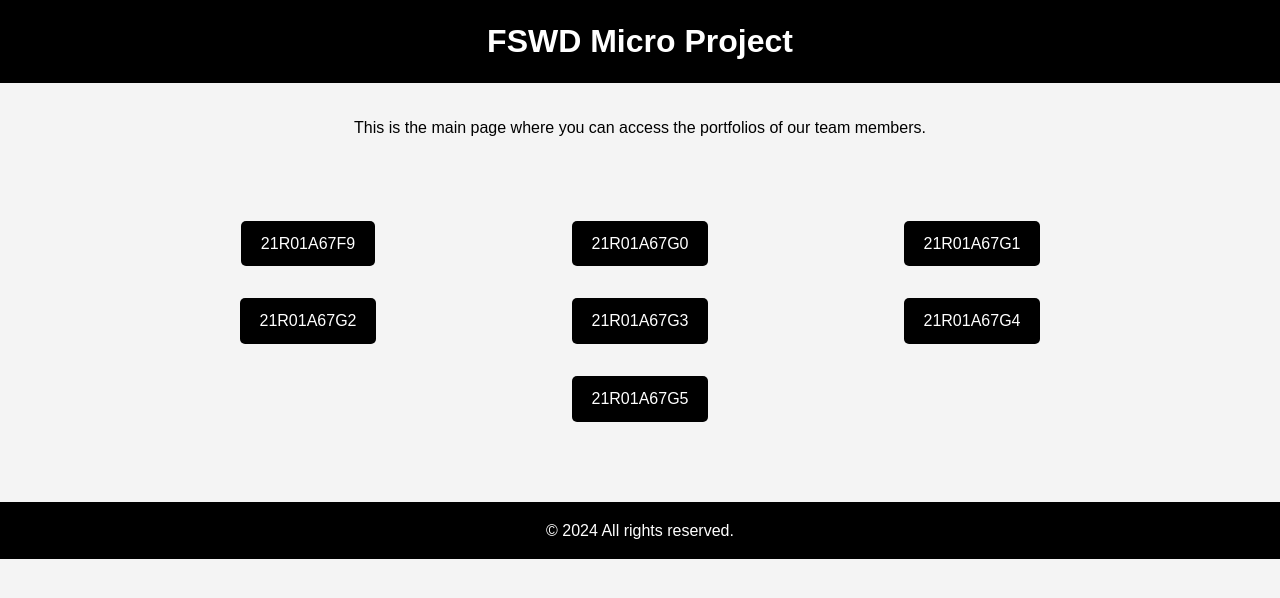
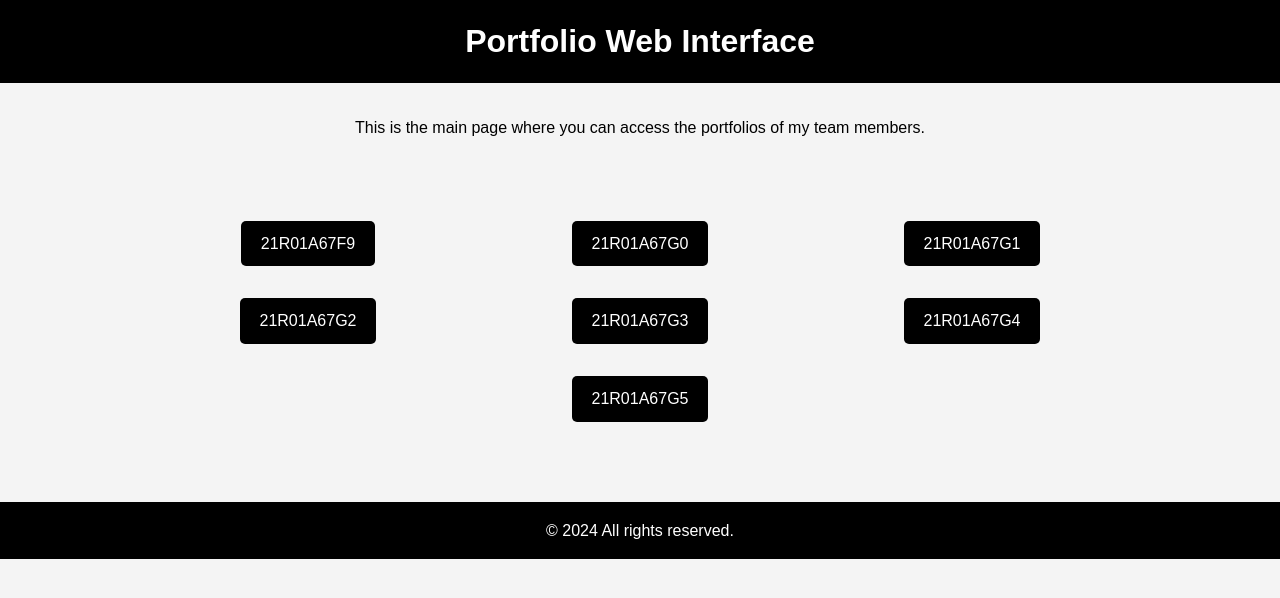
Before and after one commit to karthik1726/PortFolio-Web-Interface, a plain HTML site: page index.html in a window 1280 px wide. Drawn offline with nearby package versions, Linux system fonts and the light colour scheme.

Commit message:
Update index.html

```diff
--- a/index.html
+++ b/index.html
@@ -28,11 +28,11 @@
 
 <body>
     <header>
-        <h1>FSWD Micro Project</h1>
+        <h1>Portfolio Web Interface</h1>
     </header>
 
     <section id="home">
-        <p>This is the main page where you can access the portfolios of our team members.</p>
+        <p>This is the main page where you can access the portfolios of my team members.</p>
     </section>
 
     <section id="portfolios">
```
